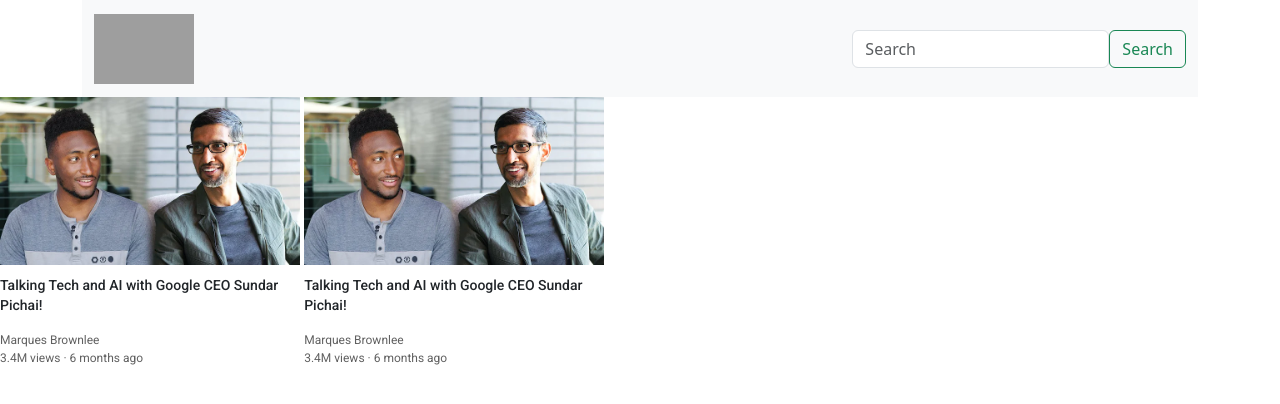
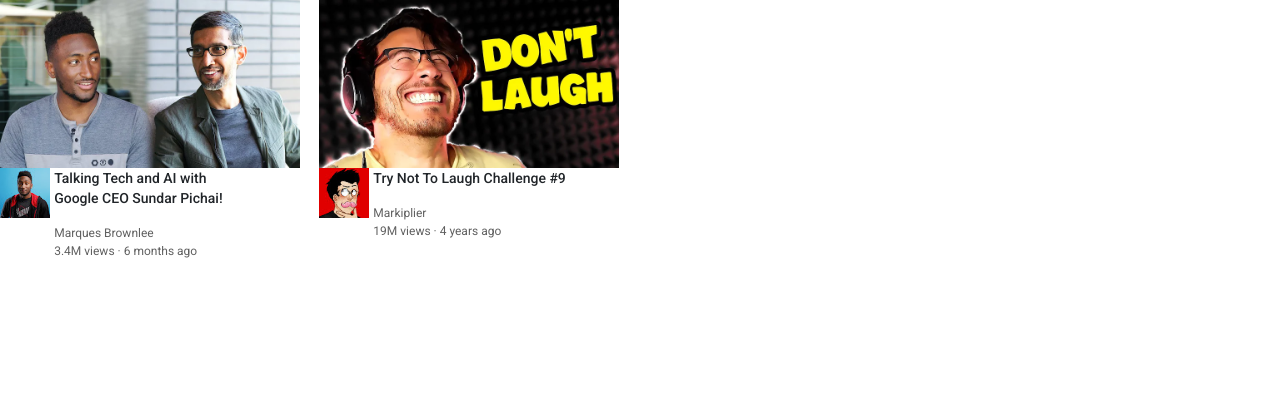
Before and after one commit to AmruthaIyyapu/youtube-clone, a plain HTML site: page index.html in a window 1280 px wide. Drawn offline with nearby package versions, Linux system fonts and the light colour scheme; grey boxes are pictures that could not be loaded.

Commit message:
created nested layout for video-card

```diff
--- a/index.html
+++ b/index.html
@@ -25,52 +25,48 @@
   </head>
   <body>
     <header>
-      <div class="container">
-        <nav class="navbar bg-body-tertiary">
-          <div class="container-fluid">
-            <a class="navbar-brand" href="#">
-              <img
-                src="https://www.gstatic.com/youtube/img/branding/youtubelogo/svg/youtubelogo.svg"
-                alt="Logo"
-                width="100"
-                height="70"
-                class="d-inline-block align-text-top"
-              />
-            </a>
-            <form class="d-flex" role="search">
-              <input
-                class="form-control"
-                type="search"
-                placeholder="Search"
-                aria-label="Search"
-              />
-              <button class="btn btn-outline-success" type="submit">
-                Search
-              </button>
-            </form>
-          </div>
-        </nav>
-      </div>
       <div class="video-card">
+        <div>
           <a href="https://www.youtube.com/watch?v=n2RNcPRtAiY"
             ><img src="thumbnails/thumbnail-1.webp" class="thumbnail"
           /></a>
+        </div>
+        <div>
+          <div class="channel-picture">
+            <img
+              src="channel-pictures/channel-1.jpeg"
+              class="profile-picture"
+            />
+          </div>
+          <div class="video-info">
             <p class="video-title">
               Talking Tech and AI with Google CEO Sundar Pichai!
             </p>
             <p class="channel-name">Marques Brownlee</p>
             <p class="video-stats">3.4M views &#183; 6 months ago</p>
           </div>
+        </div>
+      </div>
 
       <div class="video-card">
-        <a href="https://www.youtube.com/watch?v=n2RNcPRtAiY"
-          ><img src="thumbnails/thumbnail-1.webp" class="thumbnail"
+        <div>
+          <a href="https://www.youtube.com/watch?v=mP0RAo9SKZk"
+            ><img src="thumbnails/thumbnail-2.webp" class="thumbnail"
           /></a>
-        <p class="video-title">
-          Talking Tech and AI with Google CEO Sundar Pichai!
-        </p>
-        <p class="channel-name">Marques Brownlee</p>
-        <p class="video-stats">3.4M views &#183; 6 months ago</p>
+        </div>
+        <div>
+          <div class="channel-picture">
+            <img
+              src="channel-pictures/channel-2.jpeg"
+              class="profile-picture"
+            />
+          </div>
+          <div class="video-info">
+            <p class="video-title">Try Not To Laugh Challenge #9</p>
+            <p class="channel-name">Markiplier</p>
+            <p class="video-stats">19M views &#183; 4 years ago</p>
+          </div>
+        </div>
       </div>
     </header>
   </body>
--- a/styles.css
+++ b/styles.css
@@ -1,6 +1,8 @@
 .video-card {
   display: inline-block;
   width: 300px;
+  vertical-align: top;
+  margin-right: 15px;
 }
 
 .thumbnail {
@@ -12,8 +14,7 @@
   font-size: 14px;
   font-weight: 500;
   line-height: 20px;
-  margin-top: 10px;
-  width: 300px;
+  margin-top: 0;
 }
 
 .channel-name,
@@ -25,3 +26,19 @@
   color: rgb(96, 96, 96);
   margin: 0;
 }
+
+.channel-picture {
+  width: 50px;
+  display: inline-block;
+  vertical-align: top;
+}
+
+.video-info {
+  width: 200px;
+  display: inline-block;
+}
+
+.profile-picture {
+  width: 100%;
+  /* border-radius: 30px; */
+}
```
Also changed, not shown: channel-pictures/channel-1.jpeg (added), channel-pictures/channel-2.jpeg (added). Lines whose indentation alone changed are shown as unchanged.
